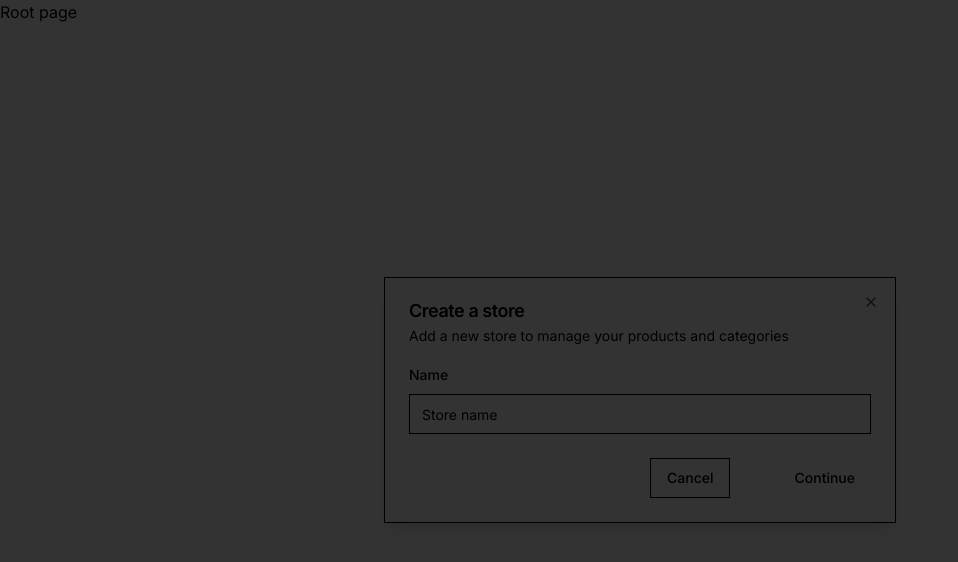
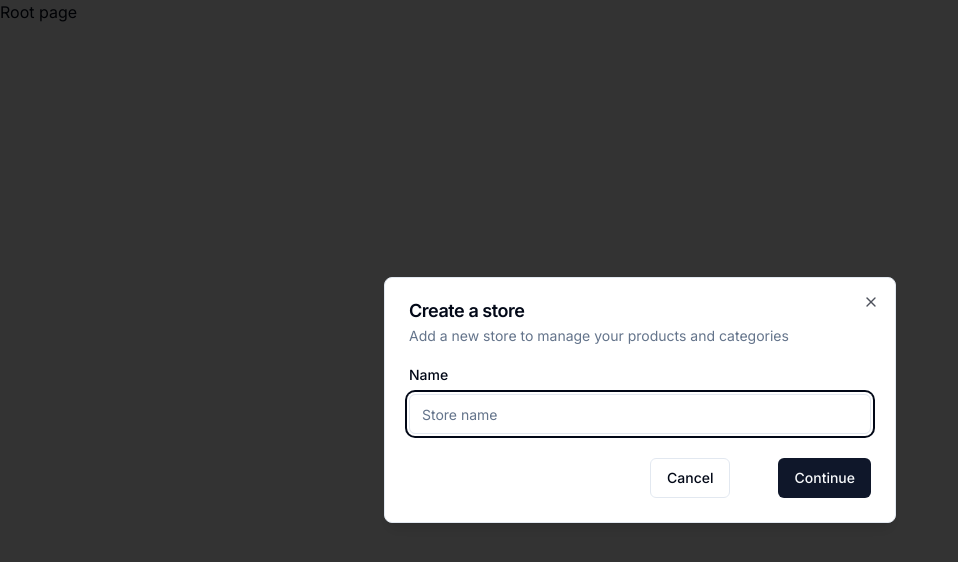
Before and after one commit to lewmeta/cms, a Next.js app: page / in a window 1280 px wide. Shown: the top 562 px of the page, without its empty margins (0-958 px from the left). Built offline with nearby package versions, Linux system fonts and the light colour scheme.

Commit message:
updated css

```diff
--- a/app/globals.css
+++ b/app/globals.css
@@ -9,6 +9,63 @@
 }
 
 @layer base {
+  :root {
+    --background: 0 0% 100%;
+    --foreground: 222.2 84% 4.9%;
+    --card: 0 0% 100%;
+    --card-foreground: 222.2 84% 4.9%;
+    --popover: 0 0% 100%;
+    --popover-foreground: 222.2 84% 4.9%;
+    --primary: 222.2 47.4% 11.2%;
+    --primary-foreground: 210 40% 98%;
+    --secondary: 210 40% 96.1%;
+    --secondary-foreground: 222.2 47.4% 11.2%;
+    --muted: 210 40% 96.1%;
+    --muted-foreground: 215.4 16.3% 46.9%;
+    --accent: 210 40% 96.1%;
+    --accent-foreground: 222.2 47.4% 11.2%;
+    --destructive: 0 84.2% 60.2%;
+    --destructive-foreground: 210 40% 98%;
+    --border: 214.3 31.8% 91.4%;
+    --input: 214.3 31.8% 91.4%;
+    --ring: 222.2 84% 4.9%;
+    --radius: 0.5rem;
+    --chart-1: 12 76% 61%;
+    --chart-2: 173 58% 39%;
+    --chart-3: 197 37% 24%;
+    --chart-4: 43 74% 66%;
+    --chart-5: 27 87% 67%;
+  }
+
+  .dark {
+    --background: 222.2 84% 4.9%;
+    --foreground: 210 40% 98%;
+    --card: 222.2 84% 4.9%;
+    --card-foreground: 210 40% 98%;
+    --popover: 222.2 84% 4.9%;
+    --popover-foreground: 210 40% 98%;
+    --primary: 210 40% 98%;
+    --primary-foreground: 222.2 47.4% 11.2%;
+    --secondary: 217.2 32.6% 17.5%;
+    --secondary-foreground: 210 40% 98%;
+    --muted: 217.2 32.6% 17.5%;
+    --muted-foreground: 215 20.2% 65.1%;
+    --accent: 217.2 32.6% 17.5%;
+    --accent-foreground: 210 40% 98%;
+    --destructive: 0 62.8% 30.6%;
+    --destructive-foreground: 210 40% 98%;
+    --border: 217.2 32.6% 17.5%;
+    --input: 217.2 32.6% 17.5%;
+    --ring: 212.7 26.8% 83.9%;
+    --chart-1: 220 70% 50%;
+    --chart-2: 160 60% 45%;
+    --chart-3: 30 80% 55%;
+    --chart-4: 280 65% 60%;
+    --chart-5: 340 75% 55%;
+  }
+}
+
+@layer base {
   * {
     @apply border-border;
   }
```
